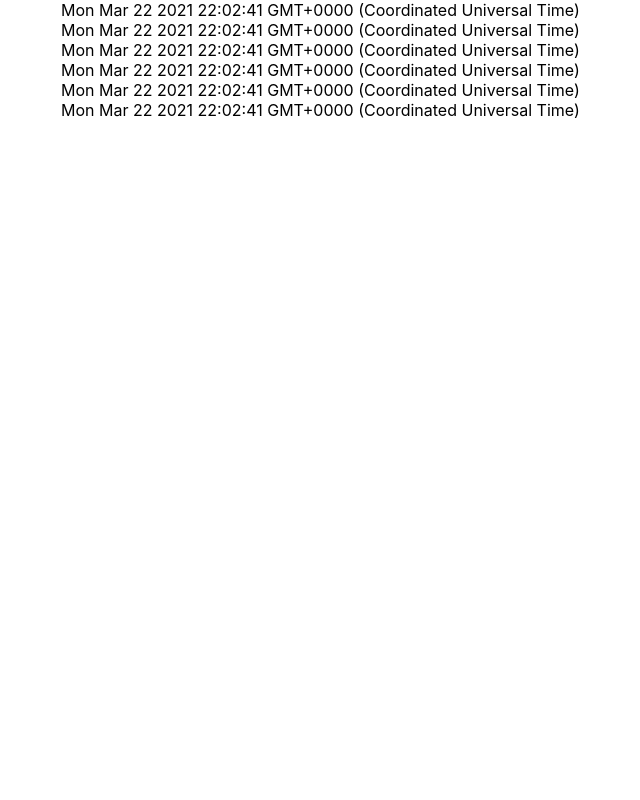
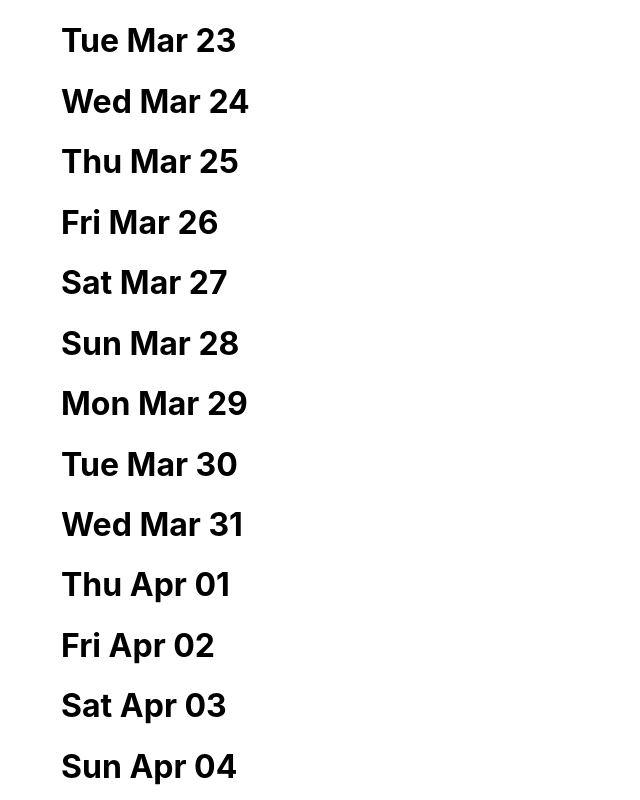
Before and after one commit to Luke-Berzins/groceryHelper, a React (Create React App) app in the folder client/: page /dashboard in a window 1280 px wide. Shown: the top 800 px of the page, without its empty margins (259-899 px from the left). Built offline with nearby package versions, Linux system fonts and the light colour scheme.

Commit message:
function to generate days

```diff
--- a/client/package.json
+++ b/client/package.json
@@ -37,5 +37,9 @@
       "last 1 firefox version",
       "last 1 safari version"
     ]
+  },
+  "devDependencies": {
+    "react-router-dom": "^5.2.0",
+    "sass": "^1.32.8"
   }
 }
--- /dev/null
+++ b/client/src/components/pages/dashboard/DayItem.jsx
@@ -0,0 +1,12 @@
+
+
+
+export default function DayItem(props) {
+
+
+    return (
+        <div>
+            <h1>{props.dayTitle}</h1>
+        </div>
+    )
+}
--- a/client/src/components/pages/dashboard/DayList.jsx
+++ b/client/src/components/pages/dashboard/DayList.jsx
@@ -1,11 +1,29 @@
+import React  from 'react'
+import DayItem from './DayItem'
+
 export default function DayList() {
-  let dayList = ['Sunday', 'Monday', 'Tuesday', 'Wednesday', 'Thursday', 'Saturday']
-  let today = new Date()
 
 
+  let dayList = []
+  let today = new Date()
+  const tomorrow = new Date(today)
 
-  return dayList.map(day => {
-    return <div>{today.toString()}</div>
+  const dayGenerator = () => {
+    for (let i =0; i < 31; i++) {
+       tomorrow.setDate(tomorrow.getDate() + 1)
+       dayList.push(tomorrow.toDateString().substr(0, 10))
+    }
+    console.log('ran')
+  }
+
+  dayGenerator()
+
+
+  return dayList.map((day, index) => {
+    return <DayItem
+            key={index}
+            dayTitle={day}
+          />
 
 
   })
--- a/client/src/components/pages/dashboard/Schedule.jsx
+++ b/client/src/components/pages/dashboard/Schedule.jsx
@@ -1,4 +1,4 @@
-import React, { useState } from 'react'
+import React from 'react'
 import DayList from './DayList'
 import './Schedule.scss'
 
--- a/client/src/components/pages/landing/Landing.jsx
+++ b/client/src/components/pages/landing/Landing.jsx
@@ -1,8 +1,8 @@
-import React, { useState } from 'react'
+import React from 'react'
 import './Landing.scss'
 
 export default function Landing(props) {
-  let [currentDate, setCurrentDate] = useState();
+
 
   return (
     <div>
```
Also changed, not shown: 2 other files (tests, documents, lock files or other folders).
